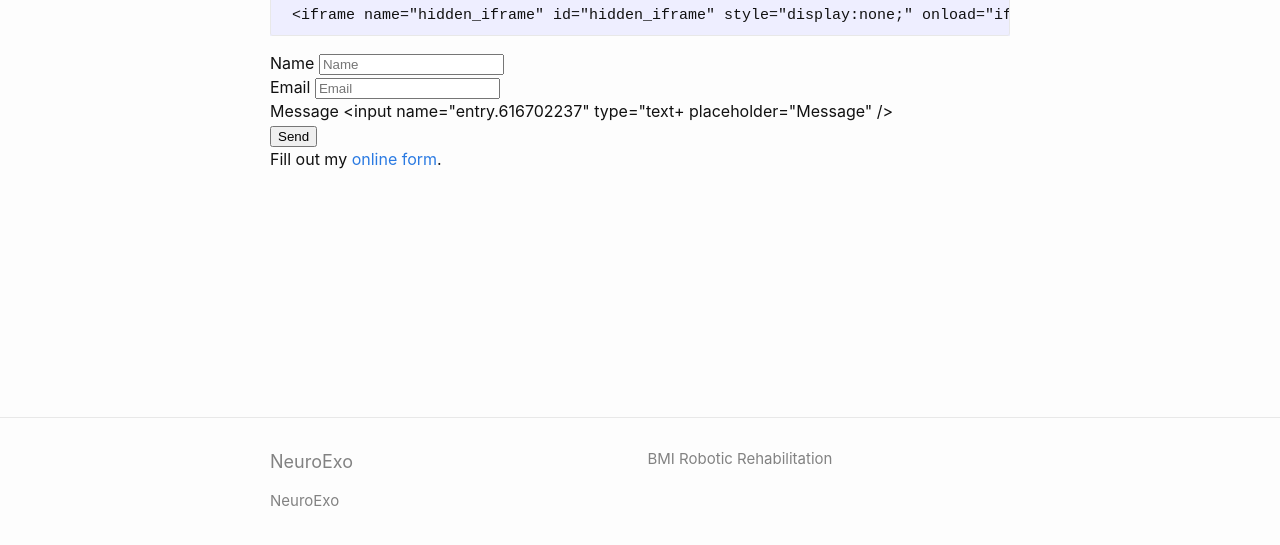
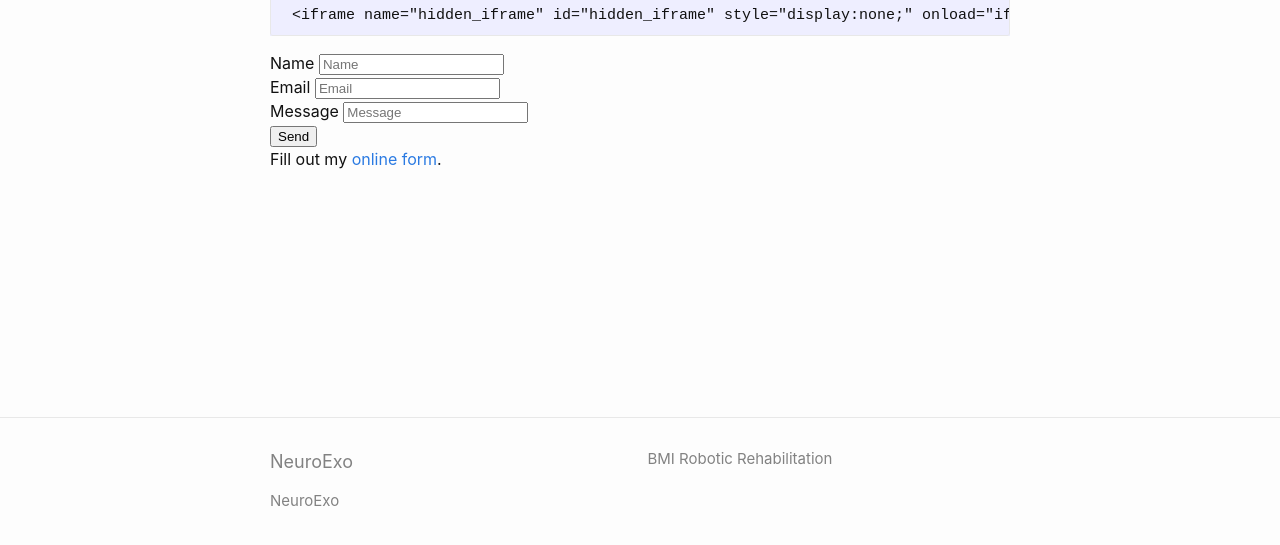
Before and after one commit to arcraik/neuroexo-website, a Jekyll site: the page built from contact.md, in a window 1280 px wide, cut to the strip 328-873 px from the top of the page. Built offline with Jekyll 4.4.1, drawn with Linux system fonts in a browser that asks for light colours.

Commit message:
Update contact.md

```diff
--- a/contact.md
+++ b/contact.md
@@ -18,7 +18,7 @@ title: Contact Us
           <input name="entry.17102386" type="email" placeholder="Email"/>
           <br>
           <label>Message</label>
-          <input name="entry.616702237" type="text+ placeholder="Message" />
+          <input name="entry.616702237" type="text" placeholder="Message" />
           <br>
           <input type="submit" value="Send" />
 
```
